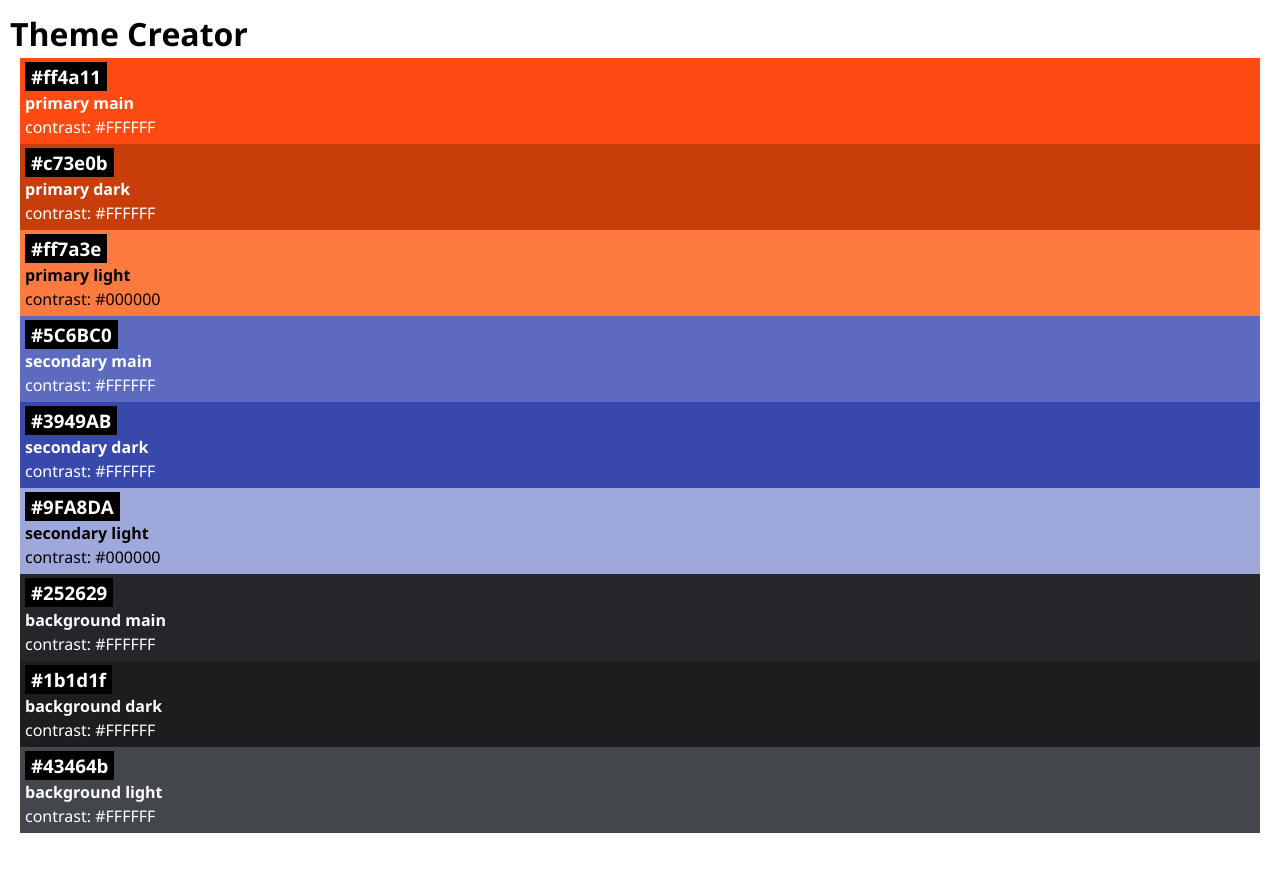
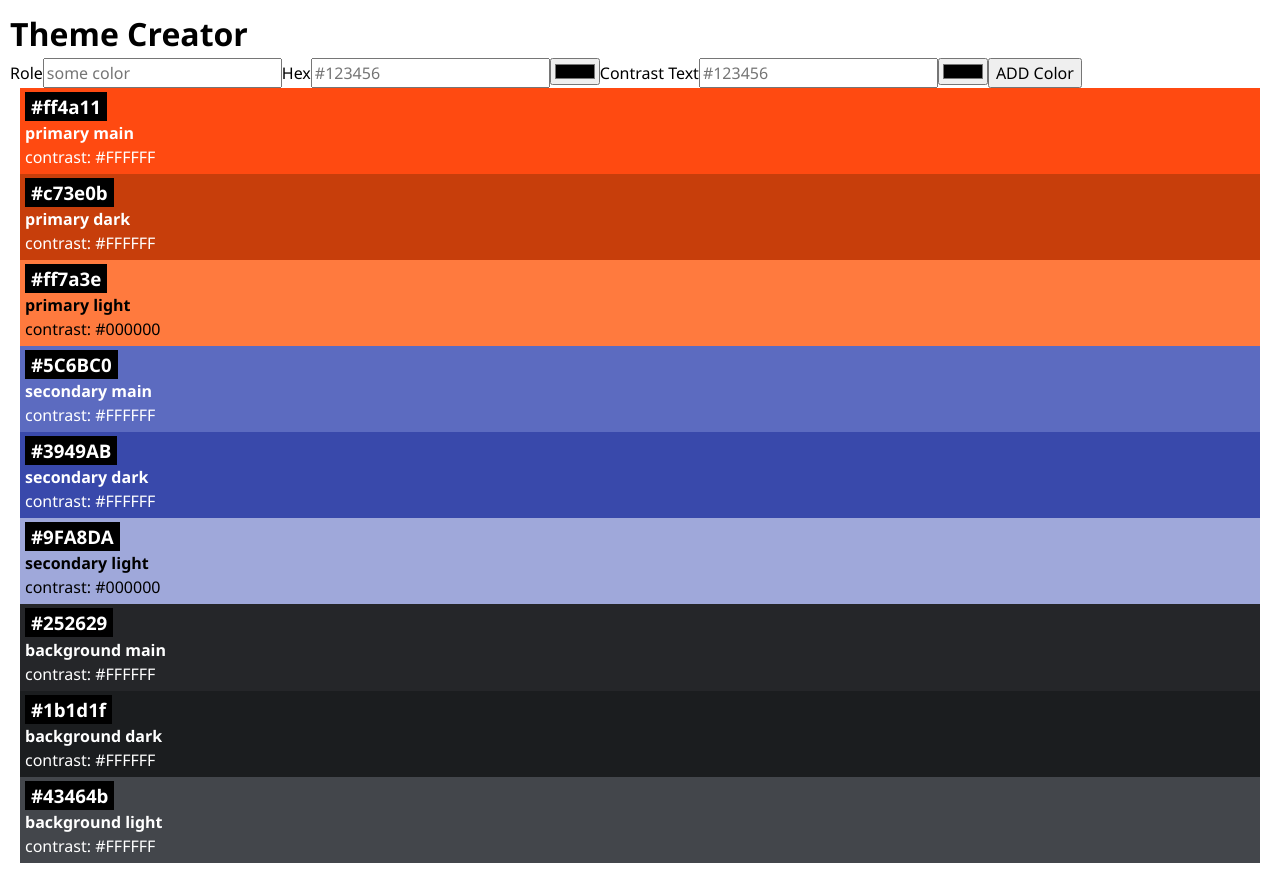
Before and after one commit to HankBoon/Recap-Project-4, a React (Vite) app: page / in a window 1280 px wide. Before the commit the page ends 843 px from the top, so only its background shows below. Built offline with nearby package versions, Linux system fonts and the light colour scheme.

Commit message:
render ColorForm

```diff
--- a/src/App.jsx
+++ b/src/App.jsx
@@ -7,6 +7,7 @@ function App() {
   return (
     <>
       <h1>Theme Creator</h1>
+      <ColorForm />
       {initialColors.map((color) => {
         return <Color key={color.id} color={color} />;
       })}
--- a/src/Components/ColorForm.jsx
+++ b/src/Components/ColorForm.jsx
@@ -1 +1,26 @@
-export default function ColorForm() {}
+export default function ColorForm() {
+  return (
+    <form>
+      <label htmlFor="role">Role</label>
+      <input type="text" id="role" name="role" placeholder="some color" />
+      <label htmlFor="hex_text_input">Hex</label>
+      <input
+        type="text"
+        id="hex_text_input"
+        name="hex_text_input"
+        placeholder="#123456"
+      />
+      <input type="color" id="hex_color_picker" />
+      <label htmlFor="contrast_text">Contrast Text</label>
+      <input
+        type="text"
+        id="contrast_text"
+        name="contrast_text"
+        placeholder="#123456"
+      />
+      <input type="color" id="contrast_color_picker" />
+
+      <button type="submit">ADD Color</button>
+    </form>
+  );
+}
```
